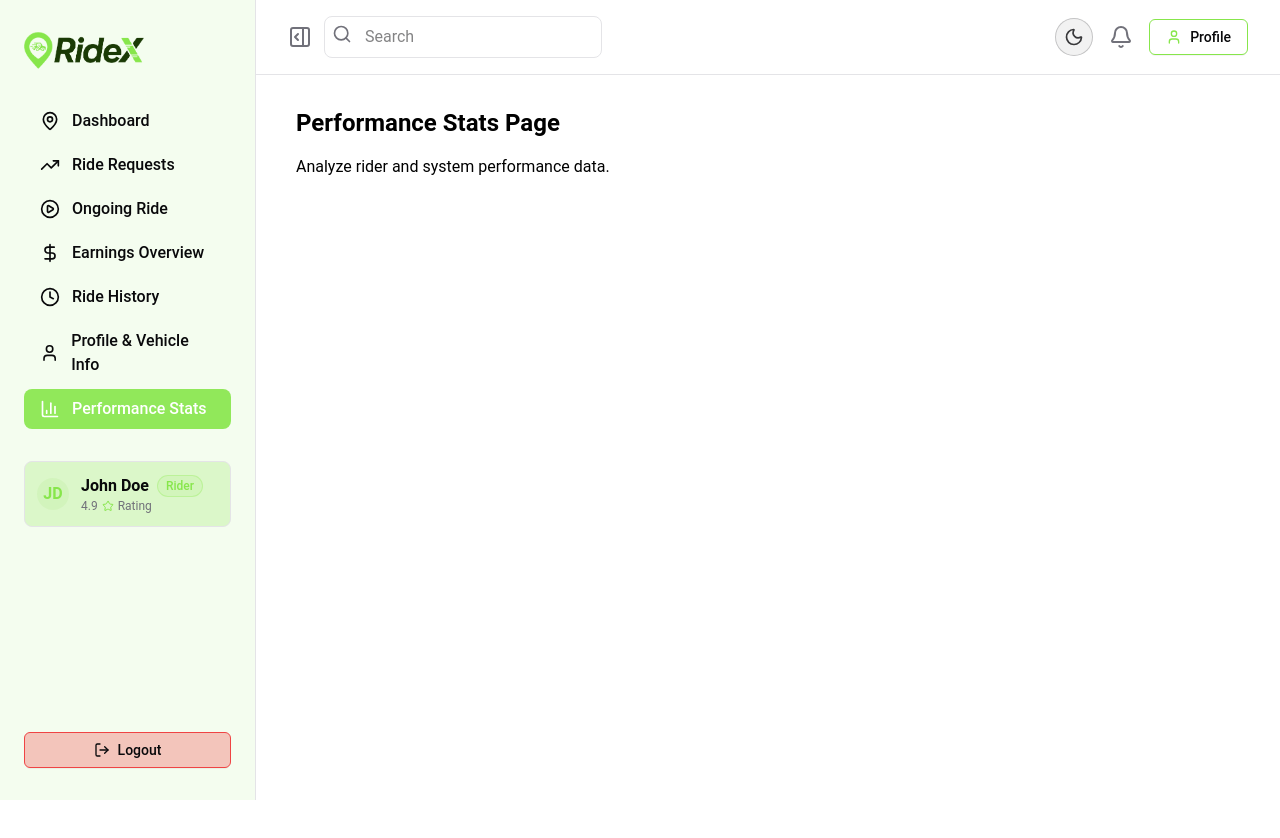
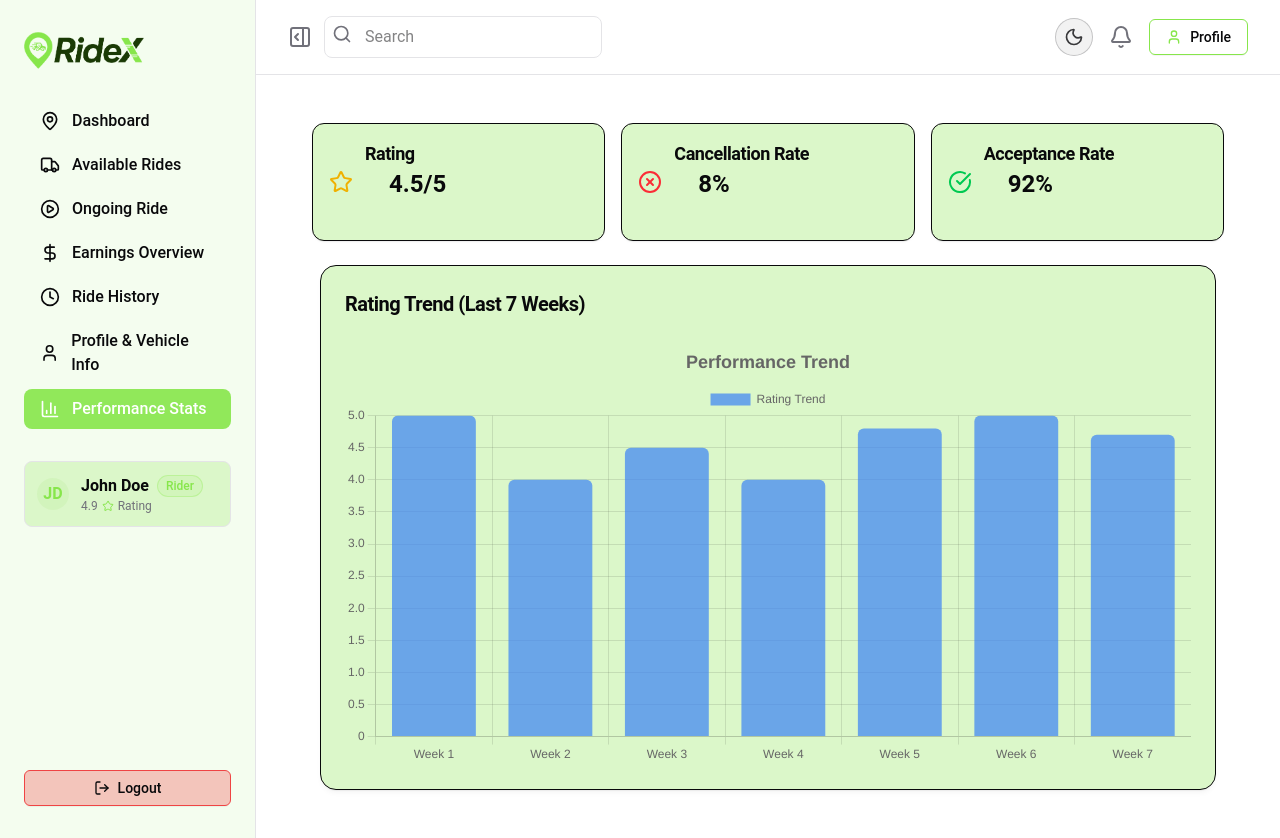
Before and after one commit to rubel6610/RideX-Frontend, a Next.js app: page /dashboard/performance-stats in a window 1280 px wide. Before the commit the page ends 800 px from the top, so only its background shows below. Built offline with nearby package versions, Linux system fonts and the light colour scheme.

Commit message:
added Performance stats component

```diff
--- /dev/null
+++ b/src/app/dashboard/available-rides/page.jsx
@@ -0,0 +1,10 @@
+import React from 'react'
+
+export default function AvailableRidesPage() {
+    return (
+        <div>
+            <h2 className="text-2xl font-bold mb-4">Available Ride Page</h2>
+            <p>View and manage all the available rides.</p>
+        </div>
+    )
+}
--- a/src/app/dashboard/layout.jsx
+++ b/src/app/dashboard/layout.jsx
@@ -50,15 +50,15 @@ export default function DashboardLayout({ children }) {
             {/* rider role routes  */}
             {userRole === "rider" && (
               <>
-                {/* Ride Requests */}
+                {/* Available Rides */}
                 <Link
-                  href="/dashboard/ride-requests"
-                  className={`nav-link flex items-center gap-3 px-4 py-2 rounded-lg font-medium transition-colors text-base ${pathname === "/dashboard/ride-requests"
-                    ? "bg-primary/90 text-background"
-                    : "text-foreground hover:bg-primary/10 hover:text-primary"
+                  href="/dashboard/available-rides"
+                  className={`nav-link flex items-center gap-3 px-4 py-2 rounded-lg font-medium transition-colors text-base ${pathname === "/dashboard/available-rides"
+                      ? "bg-primary/90 text-background"
+                      : "text-foreground hover:bg-primary/10 hover:text-primary"
                     }`}
                 >
-                  <TrendingUp className="w-5 h-5" /> Ride Requests
+                  <Truck className="w-5 h-5" /> Available Rides
                 </Link>
 
                 {/* Ongoing Ride */}
--- a/src/app/dashboard/performance-stats/page.jsx
+++ b/src/app/dashboard/performance-stats/page.jsx
@@ -1,10 +1,95 @@
-import React from 'react'
+"use client";
 
-export default function PerformancStatsPage() {
+import { useState, useEffect } from "react";
+import { Card, CardContent, CardHeader, CardTitle } from "@/components/ui/card";
+import { Bar } from "react-chartjs-2";
+import {
+  Chart as ChartJS,
+  CategoryScale,
+  LinearScale,
+  BarElement,
+  Title,
+  Tooltip,
+  Legend,
+} from "chart.js";
+import { Star, XCircle, CheckCircle } from "lucide-react";
+
+ChartJS.register(CategoryScale, LinearScale, BarElement, Title, Tooltip, Legend);
+
+export default function PerformanceStats() {
+  // Dummy data initially
+  const [performance, setPerformance] = useState({
+    rating: 4.5,          // average rating
+    cancelledRate: 8,     // %
+    acceptanceRate: 92,   // %
+    trend: [5, 4, 4.5, 4, 4.8, 5, 4.7], // weekly rating trend
+  });
+
+  // Chart data for trend
+  const data = {
+    labels: ["Week 1", "Week 2", "Week 3", "Week 4", "Week 5", "Week 6", "Week 7"],
+    datasets: [
+      {
+        label: "Rating Trend",
+        data: performance.trend,
+        backgroundColor: "rgba(59, 130, 246, 0.7)",
+        borderRadius: 6,
+      },
+    ],
+  };
+
+  const options = {
+    responsive: true,
+    plugins: {
+      legend: { position: "top" },
+      title: { display: true, text: "Performance Trend", font: { size: 18 } },
+    },
+    scales: { y: { beginAtZero: true, max: 5 } },
+  };
+
   return (
-    <div>
-      <h1 className="text-2xl font-bold mb-4">Performance Stats Page</h1>
-      <p>Analyze rider and system performance data.</p>
+    <div className="p-4 space-y-6">
+      {/* Top 3 summary cards */}
+      <div className="grid grid-cols-1 sm:grid-cols-3 gap-4">
+        {/* Rating */}
+        <Card className="shadow-md rounded-xl p-4 flex items-center gap-3">
+          <Star className="w-6 h-6 text-yellow-500" />
+          <div>
+            <CardTitle className="text-lg font-semibold">Rating</CardTitle>
+            <CardContent className="text-2xl font-bold">{performance.rating}/5</CardContent>
+          </div>
+        </Card>
+
+        {/* Cancellation Rate */}
+        <Card className="shadow-md rounded-xl p-4 flex items-center gap-3">
+          <XCircle className="w-6 h-6 text-red-500" />
+          <div>
+            <CardTitle className="text-lg font-semibold">Cancellation Rate</CardTitle>
+            <CardContent className="text-2xl font-bold">{performance.cancelledRate}%</CardContent>
+          </div>
+        </Card>
+
+        {/* Acceptance Rate */}
+        <Card className="shadow-md rounded-xl p-4 flex items-center gap-3">
+          <CheckCircle className="w-6 h-6 text-green-500" />
+          <div>
+            <CardTitle className="text-lg font-semibold">Acceptance Rate</CardTitle>
+            <CardContent className="text-2xl font-bold">{performance.acceptanceRate}%</CardContent>
+          </div>
+        </Card>
+      </div>
+
+      {/* Trend chart */}
+      <Card className="max-w-4xl mx-auto shadow-lg rounded-2xl">
+        <CardHeader>
+          <CardTitle className="text-xl font-semibold">Rating Trend (Last 7 Weeks)</CardTitle>
+        </CardHeader>
+        <CardContent>
+          <div className="overflow-x-auto">
+            <Bar data={data} options={options} />
+          </div>
+        </CardContent>
+      </Card>
     </div>
-  )
+  );
 }
--- a/src/app/dashboard/profile-vehicle-info/page.jsx
+++ b/src/app/dashboard/profile-vehicle-info/page.jsx
@@ -126,7 +126,7 @@ export default function ProfileVehicleInfoPage() {
                 <Input
                   type="file"
                   id={doc}
-                  className="w-full h-10 sm:h-12 border rounded-md cursor-pointer"
+                  className="w-full border rounded-md cursor-pointer"
                 />
               </div>
             ))}
--- a/src/app/dashboard/ride-requests/page.jsx
+++ /dev/null
@@ -1,10 +0,0 @@
-import React from 'react'
-
-export default function RideRequestsPage() {
-    return (
-        <div>
-            <h2 className="text-2xl font-bold mb-4">Ride Requests Page</h2>
-            <p>View and manage all ride requests.</p>
-        </div>
-    )
-}
```
